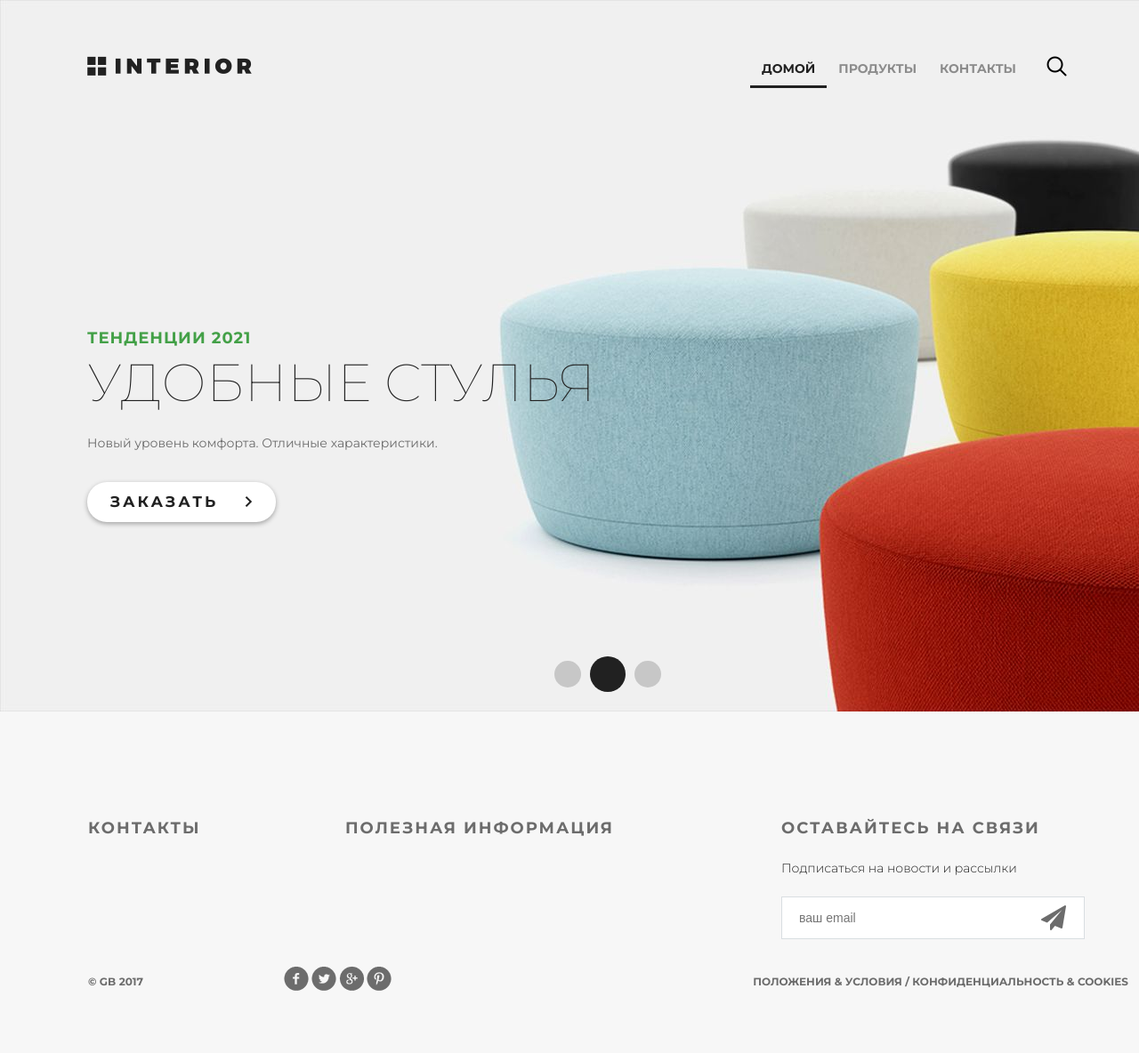
After one commit to petrushi/django, a Django app: template gshop/templates/base.html in a window 1280 px wide; the page is wider, and only the part inside the window is pictured. The commit adds this page. Shown: that part at 89% size. Run offline with Django 3.2, Linux system fonts and the light colour scheme; the template is opened without the code that fills it, so the values that code supplies are empty.

Commit message:
static urls, started blocks

```diff
--- /dev/null
+++ b/gshop/templates/base.html
@@ -0,0 +1,69 @@
+
+{% load static %}
+<!DOCTYPE html>
+<html>
+<head>
+	<meta charset="utf-8">
+	<title>Магазин</title>
+	<link rel="stylesheet" type="text/css" href="/static/style.css">
+	<link rel="stylesheet" href="/static/fonts/font-awesome/css/font-awesome.css">
+</head>
+<body>
+	<div class="container">
+		<div class="slider">
+			<div class="header clearfix">
+				<a href="index.html" class="logo"></a>
+				<ul class="menu">
+					<li><a href="{% url 'index' %}" class="active">домой</a></li>
+					<li><a href="{% url 'mainapp:products' %}">продукты</a></li>
+					<li><a href="{% url 'contacts' %}">контакты</a></li>
+				</ul>
+				<a href="#" class="search"></a>
+			</div>
+			<div class="text-slider">
+				<h3 class="green">тенденции {% now 'Y' %}</h3>
+				<h3 class="big"> удобные стулья</h3>
+				<p>Новый уровень комфорта. Отличные характеристики.</p>
+				<a href="#" class="button-order">заказать <img src="/static/img/arrow.png" alt=""></a>
+			</div>
+			<div class="navi">
+				<a href="#"></a><a href="#"></a><a href="#"></a>
+			</div>
+		</div>
+
+		{% block content %}
+		{% endblock %}
+
+		<div class="clr"></div>
+
+	</div>
+
+    <div class="footer">
+        <div class="clearfix">
+            <div class="text-footer">
+                <h3>контакты</h3>
+            </div>
+            <div class="text-footer">
+                <h3>полезная информация</h3>
+            </div>
+            <div class="text-footer clearfix">
+                <h3>Оставайтесь на связи</h3>
+                <p>Подписаться на новости и рассылки</p>
+                <form>
+                    <input type="email" name="email" placeholder="ваш email">
+                    <a href="#"><i class="fa fa-paper-plane fa-2x" aria-hidden="true"></i></a>
+                </form>
+            </div>
+        </div>
+        <p class="small">&copy; GB 2017</p>
+        <div class="social">
+            <a href="#" class="social1"></a>
+            <a href="#" class="social2"></a>
+            <a href="#" class="social3"></a>
+            <a href="#" class="social4"></a>
+        </div>
+        <p class="small">Положения &amp; Условия  /  Конфиденциальность &amp; Cookies</p>
+    </div>
+
+</body>
+</html>
--- a/gshop/urls.py
+++ b/gshop/urls.py
@@ -19,7 +19,7 @@
 from . import views
 urlpatterns = [
     path('admin/', admin.site.urls),
-    path('products/', include(urls)),
-    path('', views.index),
-    path('contacts/', views.contacts),
+    path('products/', include(urls), name='products'),
+    path('', views.index, name='index'),
+    path('contacts/', views.contacts, name='contacts'),
 ]
--- a/mainapp/apps.py
+++ b/mainapp/apps.py
@@ -1,6 +1,6 @@
 from django.apps import AppConfig
 
-
+app_name = 'mainapp'
 class MainappConfig(AppConfig):
     default_auto_field = 'django.db.models.BigAutoField'
     name = 'mainapp'
--- a/mainapp/urls.py
+++ b/mainapp/urls.py
@@ -1,5 +1,8 @@
 from django.urls import path
 from  .views import products
+
+app_name = 'mainapp'
+
 urlpatterns = [
-    path('', products)
+    path('', products, name='products')
 ]
--- /dev/null
+++ b/testignore.txt
@@ -0,0 +1 @@
+test .gitignore
```
Also changed, not shown: gshop/templates/gshop/index.html (+3 -64 lines).
